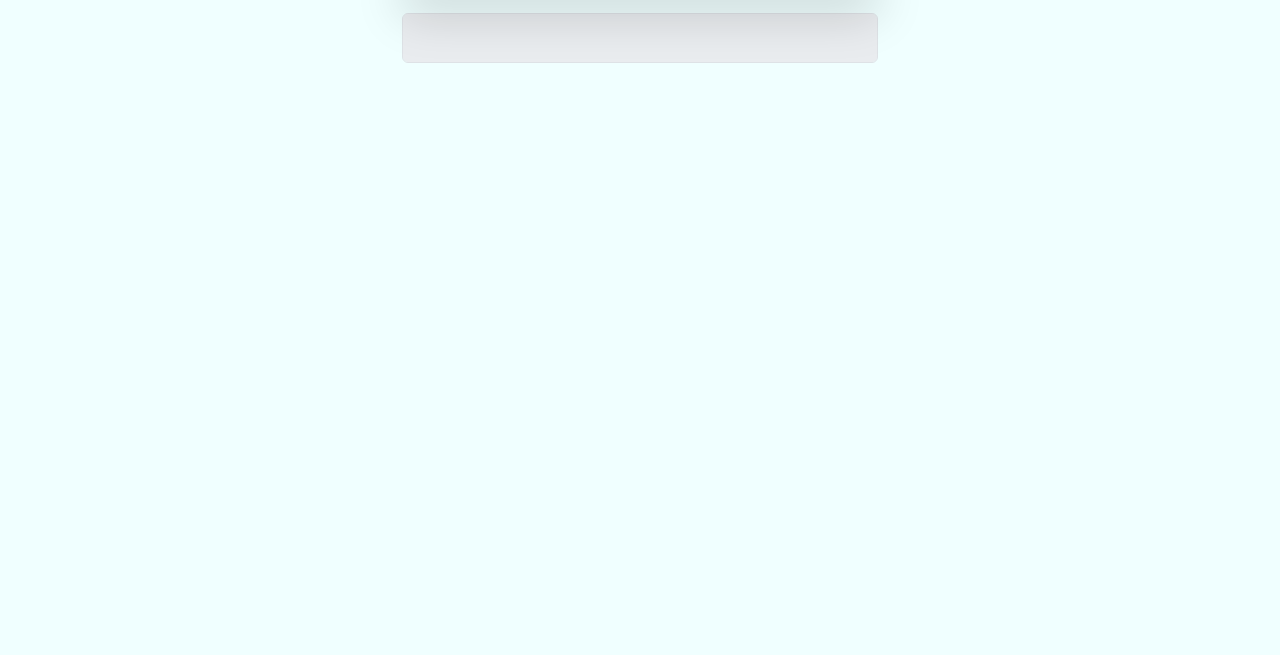
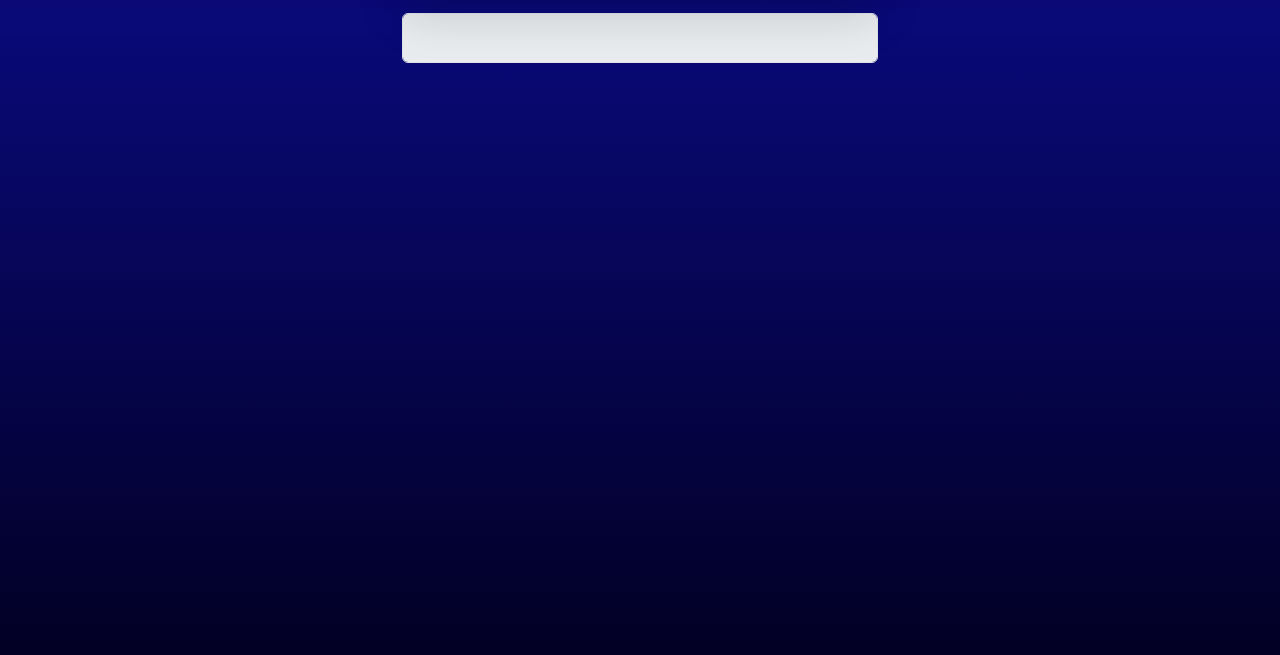
Before and after one commit to doc-mahjong/ProgrammingLanguagesRepo, a plain HTML site: page templates/index.html in a window 1280 px wide. Shown: the part 145-800 px from the top of the page. Drawn offline with nearby package versions, Linux system fonts and the light colour scheme; files that its build step writes are made by us from their sources; files whose address does not match are found by name.

Commit message:
Update style.css

```diff
--- a/static/style.css
+++ b/static/style.css
@@ -4,7 +4,8 @@ body{
     justify-content: center;
     align-items: flex-start;
     padding-top: 5vh;
-    background-color: azure;
+    background: #020024;
+    background: linear-gradient(0deg,rgba(2, 0, 36, 1) 0%, rgba(9, 9, 121, 1) 80%, rgba(12, 0, 71, 1) 100%);
 }
 
 .container{
```
